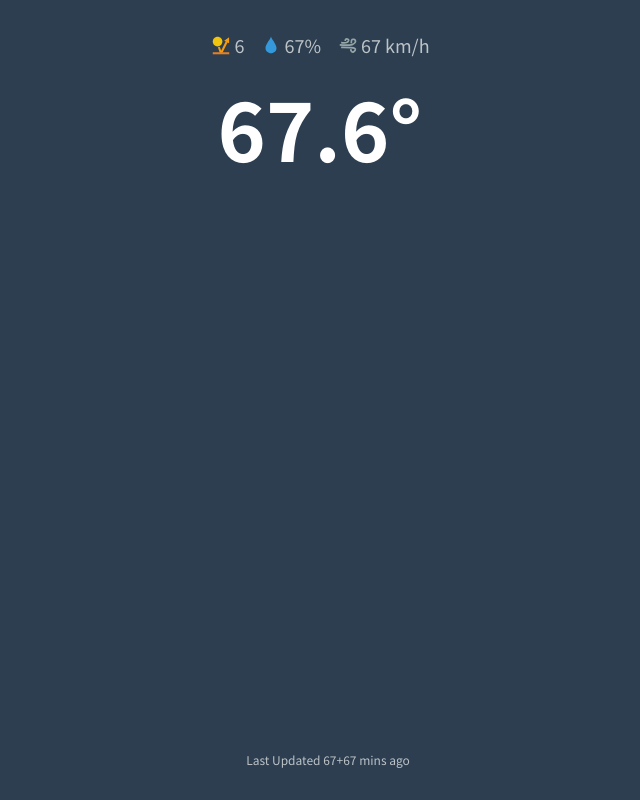
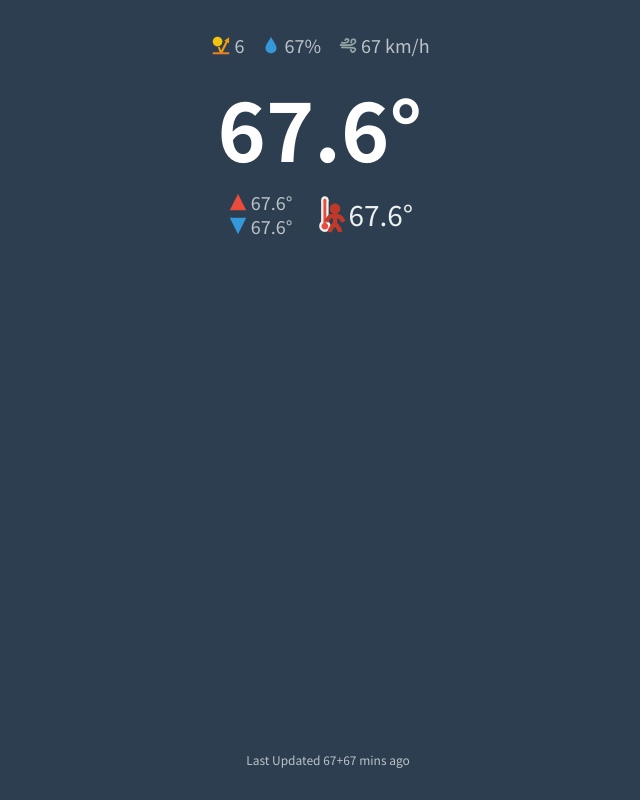
Before and after one commit to czfray/houjit, a plain HTML site: page index.html in a window 1280 px wide. Shown: the whole page, without its empty margins (320-960 px from the left). Drawn offline with Linux system fonts and the light colour scheme; a web font is replaced by a local one.

Commit message:
UI changes

```diff
--- a/index.html
+++ b/index.html
@@ -27,19 +27,19 @@
 
     <body>
         <br>
-        <div class = "topElementContainer">
+        <div class = "smallInfoContainer">
 
-            <div class="topElement">
+            <div class="smallInfo">
                 <img src="./icons/uv.svg" alt="UV">
                 <span id="uv">6</span>
             </div>
 
-            <div class="topElement">
+            <div class="smallInfo">
                 <img src="./icons/humidity.svg" alt="Humidity">
                 <span id="humid">67%</span>
             </div>
 
-            <div class="topElement">
+            <div class="smallInfo">
                 <img src="./icons/wind.svg" alt="Wind">
                 <span id="wind">67 km/h</span>
             </div>
@@ -48,6 +48,25 @@
 
         <h1 class="centerText" id="temp">67.6°</h1>
 
+        <div class="tempInfoContainer">
+            <div class="smallInfoContainerVert">
+                <div class="smallInfo">
+                    <img src="./icons/maxTemp.svg" alt="Max Temperature">
+                    <span id="maxTemp">67.6°</span>
+                </div>
+                <br>
+                <div class="smallInfo">
+                    <img src="./icons/minTemp.svg" alt="Min Temperature">
+                    <span id="minTemp">67.6°</span>
+                </div>
+            </div>
+
+            <div class="mediumInfo">
+                <img src="./icons/aprntTemp.svg" alt="Apparent Temperature">
+                    <span id="aprntTemp">67.6°</span>
+            </div>
+        </div>
+
         <p class="bottomText" id="lastUpdate">Last Updated 67+67 mins ago</p>
     </body>
 </html>
--- a/index.js
+++ b/index.js
@@ -19,7 +19,13 @@ const windViewer = document.getElementById("wind");
 windViewer.textContent = tempData.data[station].windSpd + " km/h";
 
 const tempViewer = document.getElementById("temp");
-tempViewer.textContent = tempData.data[station].temp + "°";
+tempViewer.textContent = tempData.data[station].temp.toFixed(1) + "°";
+
+const minTempViewer = document.getElementById("minTemp");
+minTempViewer.textContent = tempData.data[station].minTemp.toFixed(1) + "°";
+
+const maxTempViewer = document.getElementById("maxTemp");
+maxTempViewer.textContent = tempData.data[station].maxTemp.toFixed(1) + "°";
 
 const workerDelay = Math.floor((new Date() - new Date(tempData["worker-time"])) / 60000);
 const hkoDelay = Math.floor((new Date(tempData["worker-time"]) - new Date(tempData["hko-time"]))/60000);
--- a/style.css
+++ b/style.css
@@ -34,7 +34,7 @@ body {
     overflow: hidden;
 }
 
-.topElementContainer{
+.smallInfoContainer{
     display: flex;
     align-items: center;
     gap: 16px;
@@ -42,7 +42,14 @@ body {
     flex-wrap: nowrap;
 }
 
-.topElement {
+.smallInfoContainerVert{
+    align-items: center;
+    gap: 16px;
+    justify-content: center;
+    line-height: 2px;
+}
+
+.smallInfo {
     display: flex;
     align-items: center;
     gap: 2px;
@@ -50,13 +57,13 @@ body {
     white-space: nowrap;
 }
 
-.topElement img {
+.smallInfo img {
     width: 22px;
     height: 22px;
     flex-shrink: 0;
 }
 
-.topElement span{
+.smallInfo span{
     color: var(--dark-white);
     font-size: 18px;
 }
@@ -66,7 +73,36 @@ body {
     color: white;
     font-weight: 650;
     margin-top: 9px;
-    margin-bottom: 0px;
+    margin-bottom: 4px;
+}
+
+.mediumInfo {
+    display: flex;
+    align-items: center;
+    gap: 0px;
+    justify-content: center;
+    white-space: nowrap;
+}
+
+.mediumInfo img {
+    width: 48px;
+    height: 48px;
+    margin-right: -8px;
+    flex-shrink: 0;
+}
+
+.mediumInfo span{
+    color: var(--white);
+    font-size: 28px;
+    font-weight: 500;
+}
+
+.tempInfoContainer{
+    display: flex;
+    align-items: center;
+    gap: 16px;
+    justify-content: center;
+    flex-wrap: nowrap;
 }
 
 .bottomText{
```
Also changed, not shown: icons/aprntTemp.svg (added), icons/maxTemp.svg (added), icons/minTemp.svg (added), 3 other files.
